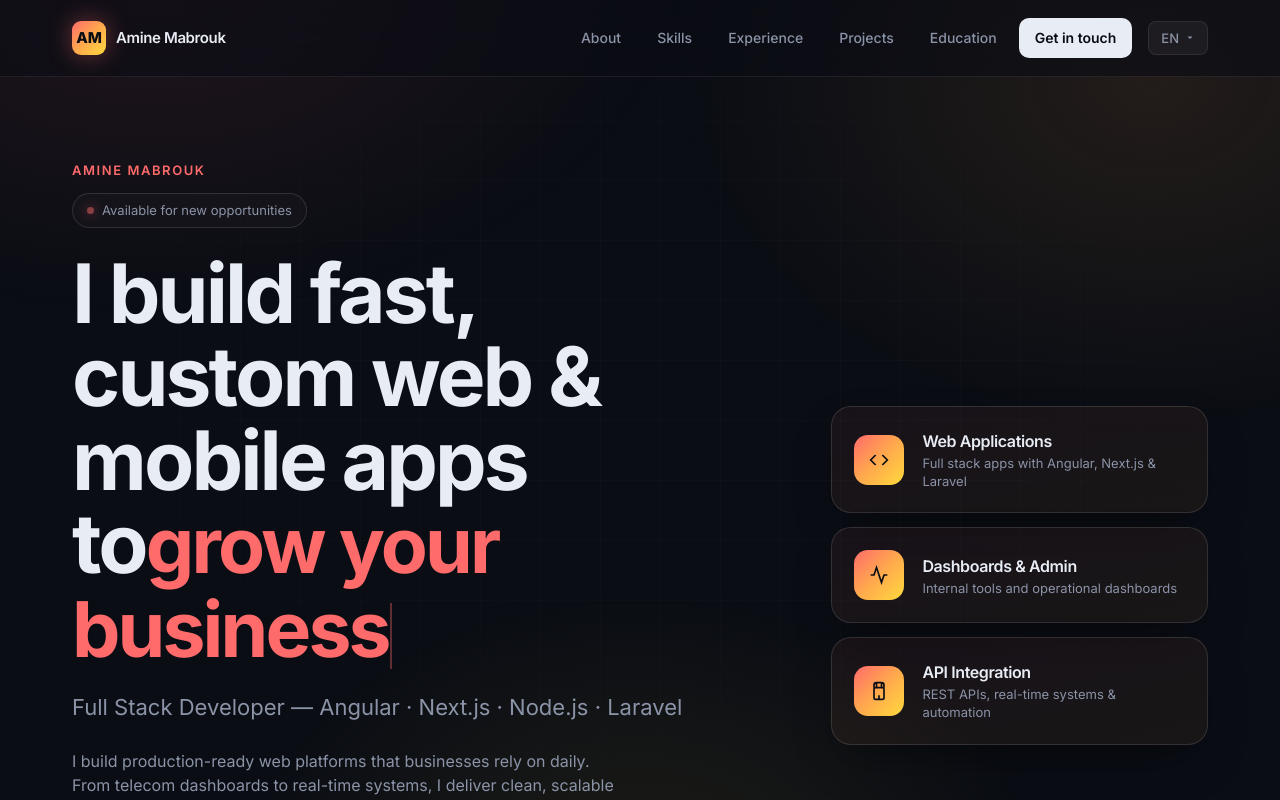
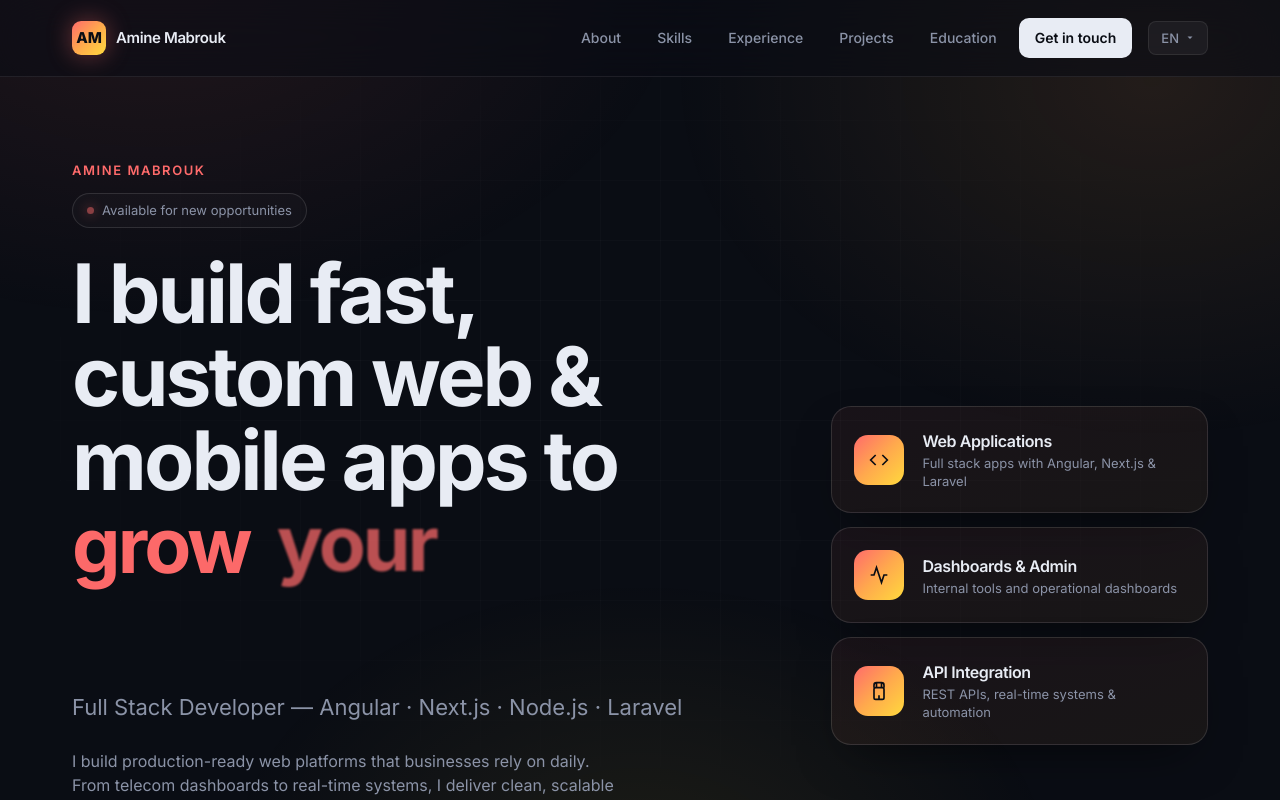
Before and after one commit to AmineMabrouk17/My-Portfolio, a Next.js app: page / in a window 1280 px wide. Shown: the top 800 px of the page. Built offline with nearby package versions, Linux system fonts and the light colour scheme.

Commit message:
refactor: smooth word-by-word reveal animation with leading space

```diff
--- a/src/components/motion/typewriter.tsx
+++ b/src/components/motion/typewriter.tsx
@@ -1,12 +1,10 @@
 "use client";
 
 import { motion, useReducedMotion } from "motion/react";
-import { useEffect, useState } from "react";
+import { useEffect, useRef, useState } from "react";
 
-const TYPING_SPEED = 80;
-const DELETING_SPEED = 40;
-const PAUSE_AFTER_TYPING = 2000;
-const PAUSE_AFTER_DELETING = 500;
+const WORD_INTERVAL = 180;
+const DISPLAY_DURATION = 2200;
 
 export function Typewriter({
   words,
@@ -17,55 +15,64 @@ export function Typewriter({
 }) {
   const reduceMotion = useReducedMotion();
   const [wordIndex, setWordIndex] = useState(0);
-  const [charIndex, setCharIndex] = useState(0);
-  const [isDeleting, setIsDeleting] = useState(false);
+  const [visibleCount, setVisibleCount] = useState(0);
+  const dirRef = useRef<1 | -1>(1);
+  const timerRef = useRef<ReturnType<typeof setTimeout> | null>(null);
 
-  const currentWord = words[wordIndex % words.length] ?? "";
+  const currentPhrase = words[wordIndex % words.length] ?? "";
+  const tokens = currentPhrase.split(" ");
 
   useEffect(() => {
     if (reduceMotion) return;
 
-    const timeout = setTimeout(
-      () => {
-        if (!isDeleting) {
-          if (charIndex < currentWord.length) {
-            setCharIndex((i) => i + 1);
+    const tick = () => {
+      if (dirRef.current === 1) {
+        if (visibleCount < tokens.length) {
+          setVisibleCount((c) => c + 1);
+          timerRef.current = setTimeout(tick, WORD_INTERVAL);
         } else {
-            setIsDeleting(true);
+          dirRef.current = -1;
+          timerRef.current = setTimeout(tick, DISPLAY_DURATION);
         }
       } else {
-          if (charIndex > 0) {
-            setCharIndex((i) => i - 1);
+        if (visibleCount > 0) {
+          setVisibleCount((c) => c - 1);
+          timerRef.current = setTimeout(tick, 50);
         } else {
-            setIsDeleting(false);
+          dirRef.current = 1;
           setWordIndex((i) => (i + 1) % words.length);
+          timerRef.current = setTimeout(tick, WORD_INTERVAL);
         }
       }
-      },
-      isDeleting
-        ? charIndex === 0
-          ? PAUSE_AFTER_DELETING
-          : DELETING_SPEED
-        : charIndex === currentWord.length
-          ? PAUSE_AFTER_TYPING
-          : TYPING_SPEED,
-    );
+    };
 
-    return () => clearTimeout(timeout);
-  }, [charIndex, isDeleting, currentWord, wordIndex, words.length, reduceMotion]);
+    timerRef.current = setTimeout(tick, visibleCount === 0 ? 0 : WORD_INTERVAL);
+    return () => {
+      if (timerRef.current) clearTimeout(timerRef.current);
+    };
+  }, [visibleCount, tokens.length, wordIndex, words.length, reduceMotion]);
 
   if (reduceMotion) {
-    return <span className={className}>{words[0] ?? ""}</span>;
+    return <span className={className}>{currentPhrase}</span>;
   }
 
   return (
     <span className={className}>
-      {currentWord.slice(0, charIndex)}
+      {tokens.map((token, i) => (
         <motion.span
-        animate={{ opacity: [1, 0] }}
-        transition={{ duration: 0.6, repeat: Infinity, repeatType: "reverse" }}
-        className="inline-block ml-[1px] w-[2px] h-[0.85em] bg-[var(--color-accent)] align-middle"
-      />
+          key={`${wordIndex}-${i}`}
+          initial={{ opacity: 0, y: 12, filter: "blur(6px)" }}
+          animate={
+            i < visibleCount
+              ? { opacity: 1, y: 0, filter: "blur(0px)" }
+              : { opacity: 0, y: -8, filter: "blur(4px)" }
+          }
+          transition={{ duration: 0.4, ease: [0.25, 0.46, 0.45, 0.94] }}
+          className="inline-block mr-[0.35em] whitespace-nowrap"
+        >
+          {token}
+        </motion.span>
+      ))}
     </span>
   );
 }
--- a/src/components/sections/Hero.tsx
+++ b/src/components/sections/Hero.tsx
@@ -28,7 +28,7 @@ export default function Hero() {
             </div>
 
             <h1 className="font-bold leading-[1.02] tracking-[-0.035em] mb-5 text-[clamp(44px,6.5vw,82px)]">
-              {t("hero.headline")}
+              {t("hero.headline")}{" "}
               <Typewriter
                 words={[t("hero.headlineAccent")]}
                 className="text-[clamp(20px,6vw,82px)] text-[var(--color-accent)]"
```
Lines whose indentation alone changed are shown as unchanged.
